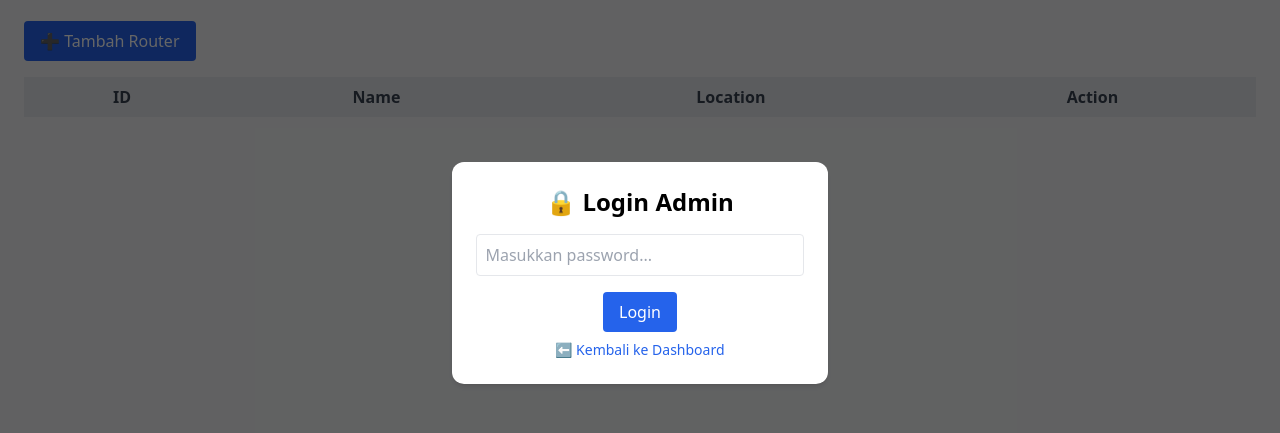
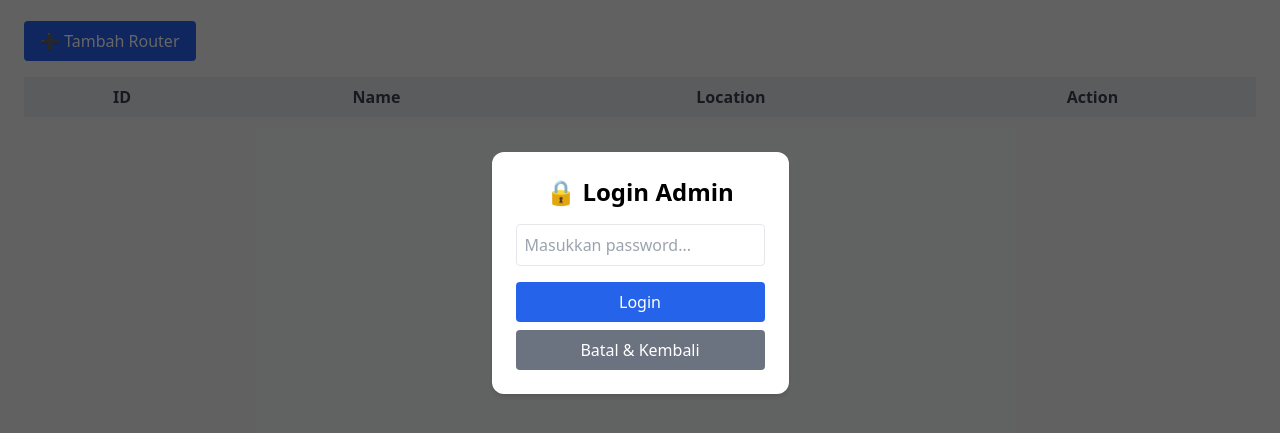
Before and after one commit to topobash/ct-dashmon, a plain HTML site: page frontend/routers.html in a window 1280 px wide. Shown: the part 127-560 px from the top of the page. Drawn offline with nearby package versions, Linux system fonts and the light colour scheme.

Commit message:
update routers.html

```diff
--- a/frontend/routers.html
+++ b/frontend/routers.html
@@ -99,7 +99,7 @@
     <!-- Modal Login -->
     <div
       id="login-modal"
-      class="fixed inset-0 bg-black bg-opacity-60 flex items-center justify-center z-50"
+      class="fixed inset-0 bg-black bg-opacity-60 flex items-center justify-center z-50 transition-opacity duration-500 opacity-100"
     >
       <div class="bg-white p-6 rounded-xl shadow-md text-center max-w-sm">
         <h2 class="text-2xl font-bold mb-4">🔒 Login Admin</h2>
@@ -109,18 +109,20 @@
           placeholder="Masukkan password..."
           class="w-full p-2 border rounded mb-4"
         />
+        <div class="space-y-2">
           <button
             id="login-btn"
-          class="px-4 py-2 bg-blue-600 text-white rounded hover:bg-blue-700 transition"
+            class="w-full px-4 py-2 bg-blue-600 text-white rounded hover:bg-blue-700 transition"
           >
             Login
           </button>
-
-        <a
-          href="/index.html"
-          class="block mt-2 text-blue-600 hover:underline text-sm"
-          >⬅️ Kembali ke Dashboard</a
+          <button
+            id="cancel-login-btn"
+            class="w-full px-4 py-2 bg-gray-500 text-white rounded hover:bg-gray-600 transition"
           >
+            Batal & Kembali
+          </button>
+        </div>
       </div>
     </div>
 
@@ -198,6 +200,18 @@
             console.error(err);
             alert("Gagal menghubungi server.");
           });
+      });
+
+      const cancelLoginBtn = document.getElementById("cancel-login-btn");
+
+      cancelLoginBtn.addEventListener("click", () => {
+        // Tambahkan animasi smooth sebelum redirect
+        loginModal.classList.remove("opacity-100");
+        loginModal.classList.add("opacity-0");
+
+        setTimeout(() => {
+          window.location.href = "/index.html";
+        }, 500); // Delay 0.5 detik biar animasi jalan
       });
 
       // Fetch Routers
```
Lines whose indentation alone changed are shown as unchanged.
